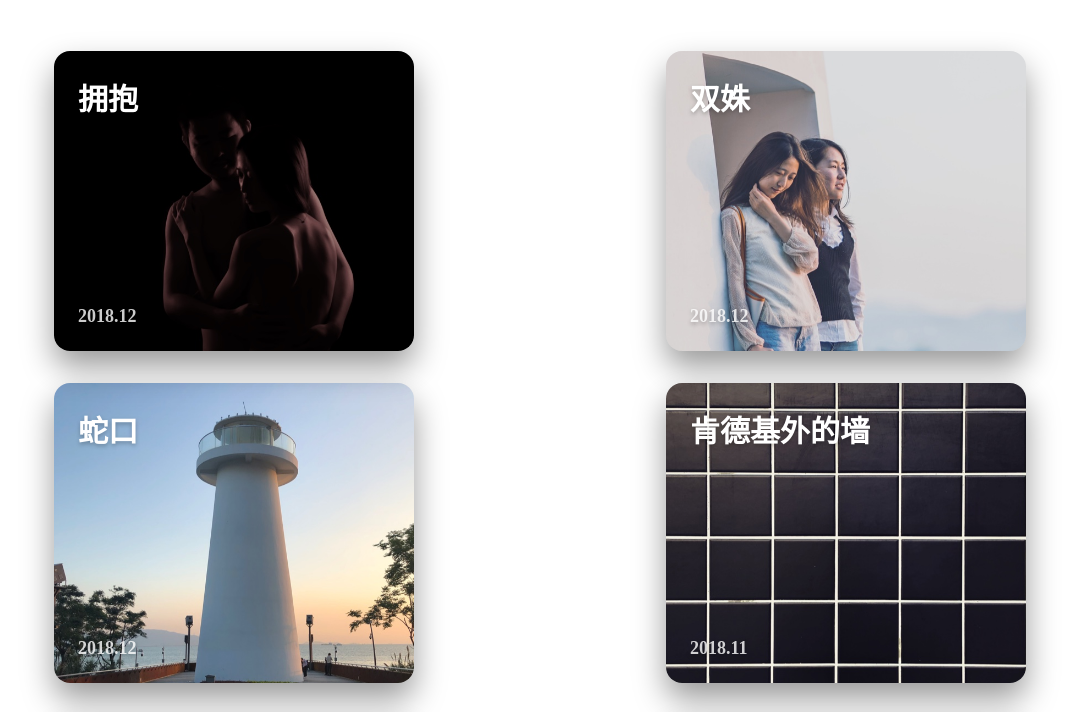
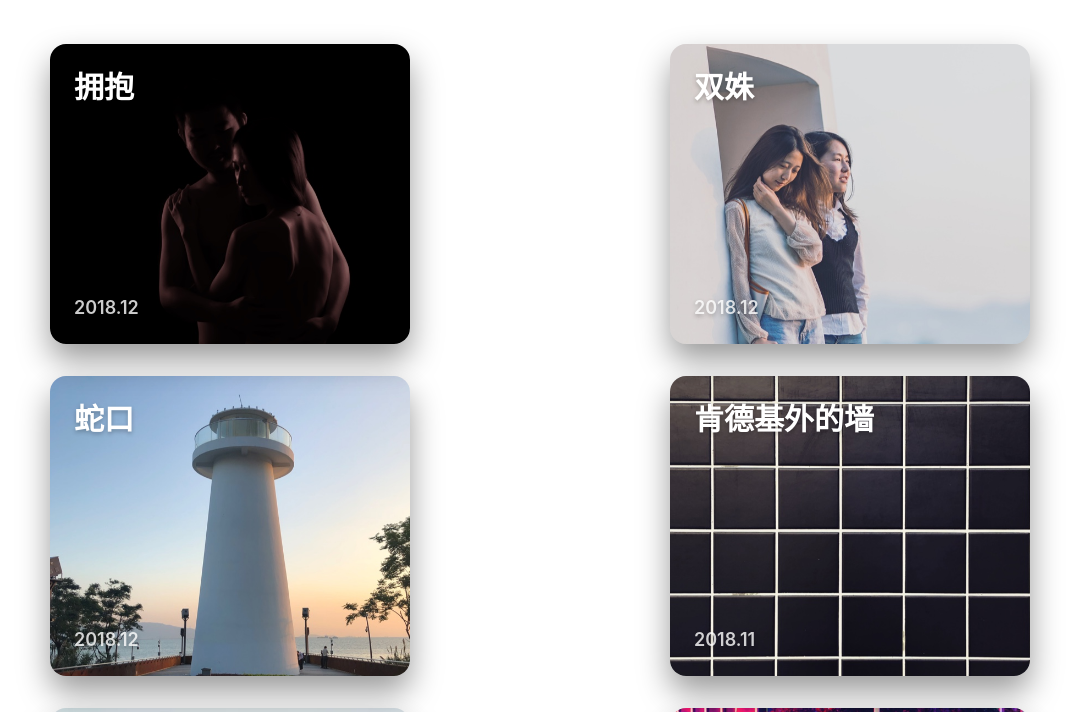
Before and after one commit to shirrigen/f4llinlove, a Gatsby site: page / in a window 1280 px wide. Shown: the part 770-1482 px from the top of the page, without its empty margins (100-1179 px from the left). Built offline with nearby package versions, Linux system fonts and the light colour scheme; Gatsby itself is replaced by a stand-in of ours.

Commit message:
body changed

```diff
--- a/src/components/layout.css
+++ b/src/components/layout.css
@@ -1,10 +1,12 @@
-body:lang(zh-CN) {
+body {
   font-family: -apple-system-, 'SF Pro SC', 'SF Pro Text', 'SF Pro Icons', 'PingFang SC', 'Microsoft YaHei', '微软雅黑', 'Segoe UI', 'Helvetica Neue', 'Helvetica', 'Arial', sans-serif;
   margin: 0;
   font-size: 20px;
   -webkit-font-smoothing: antialiased;
   line-height: 1.3;
 }
+
+
 
 .PageIndex {
   background-color: white;
@@ -195,6 +197,7 @@
 .Cards {
   max-width: 1280px;
   margin: 0 auto;
+  position: relative;
 }
 
 .Footer {
@@ -206,6 +209,7 @@
 }
 
 .FooterGroup {
+  margin: 0;
   max-width: 1280px;
   display: grid;
   grid-template-rows: 1fr 1fr;
```
